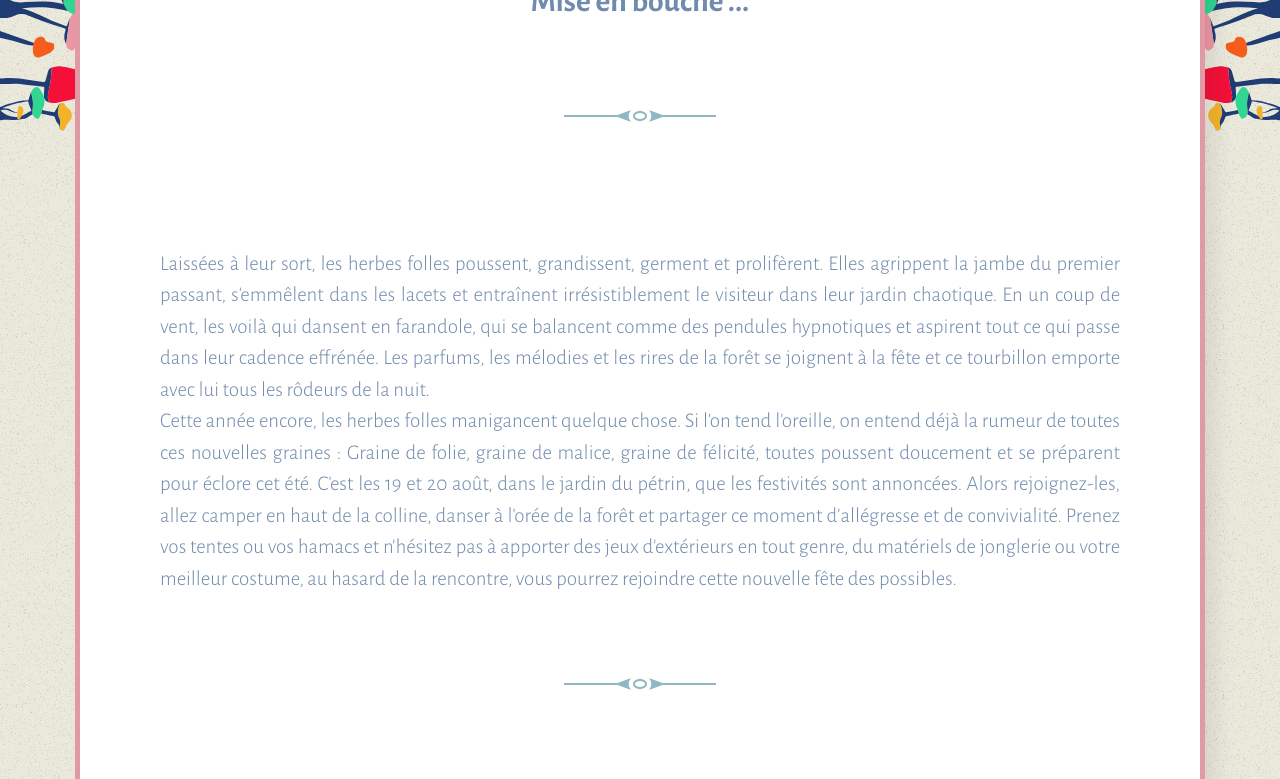
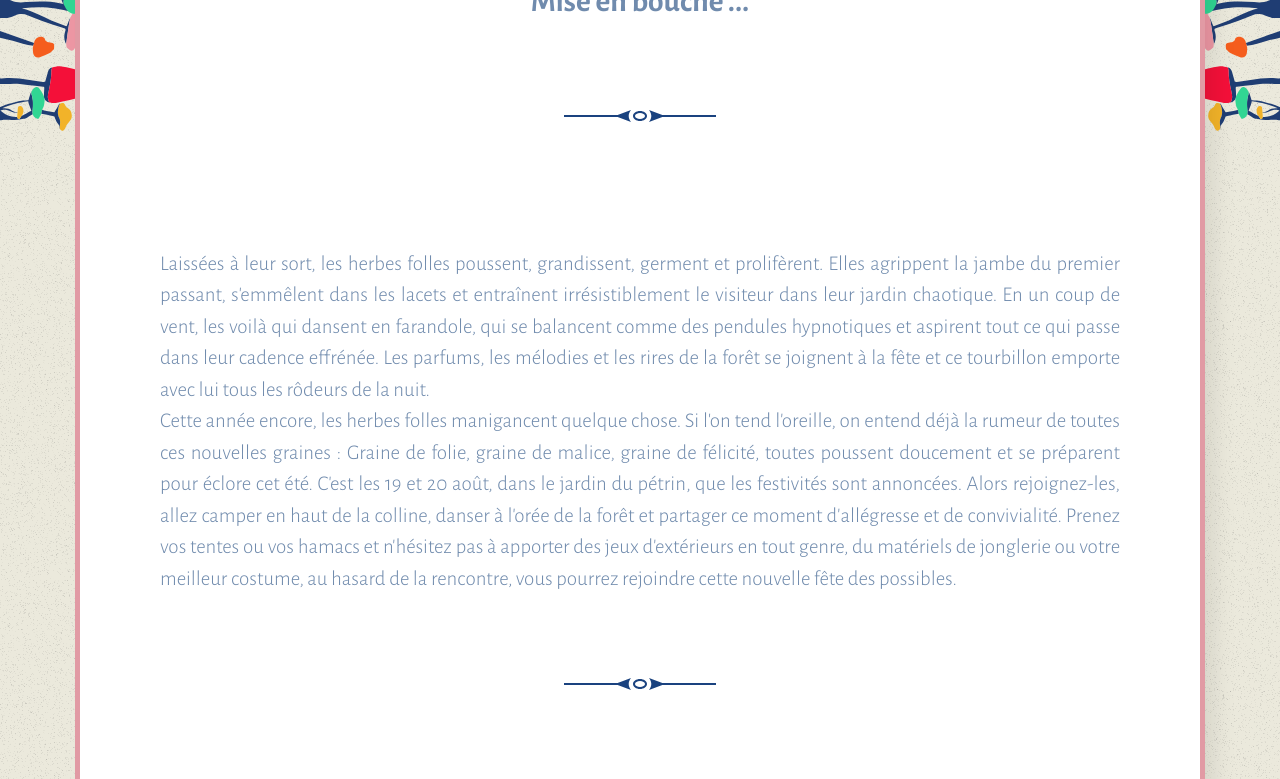
Before and after one commit to Herbes-Folles/Herbes-Folles.github.io, a Jekyll site: the page built from index.html, in a window 1280 px wide. Shown: the part 786-1565 px from the top of the page. Built offline with Jekyll 4.4.1, drawn with Linux system fonts in a browser that asks for light colours; the list of posts is cut into pages by our own code.

Commit message:
Update divider color

```diff
--- a/_sass/_mixins.scss
+++ b/_sass/_mixins.scss
@@ -5,5 +5,5 @@
   height: 12px;
   margin: .5em auto 0;
   background: url(#{$asset_url}/images/divider.svg) no-repeat top center;
-  filter: invert(83%) sepia(22%) saturate(436%) hue-rotate(136deg) brightness(86%) contrast(82%);
+  filter: invert(18%) sepia(78%) saturate(1196%) hue-rotate(198deg) brightness(88%) contrast(92%);
 }
```
